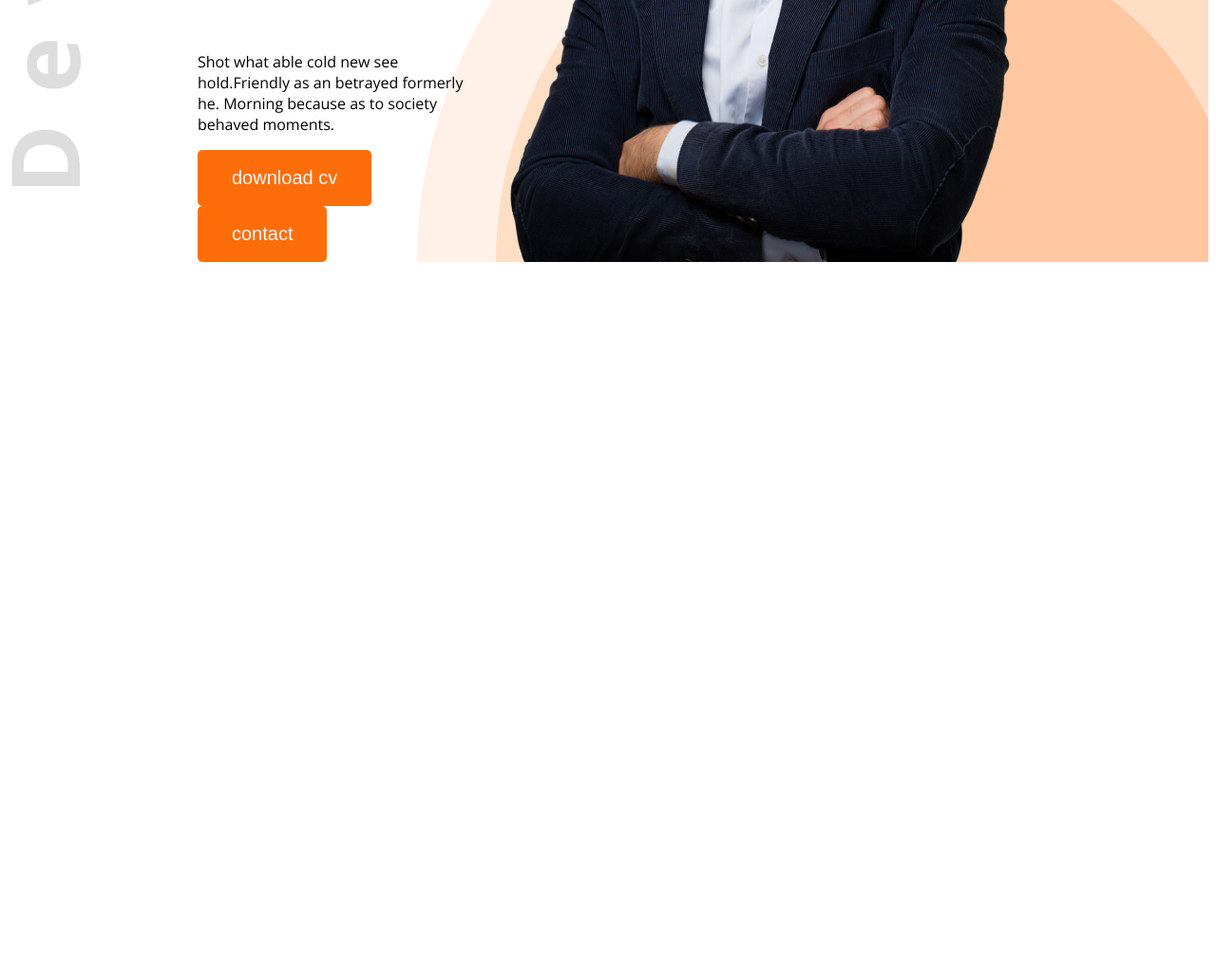
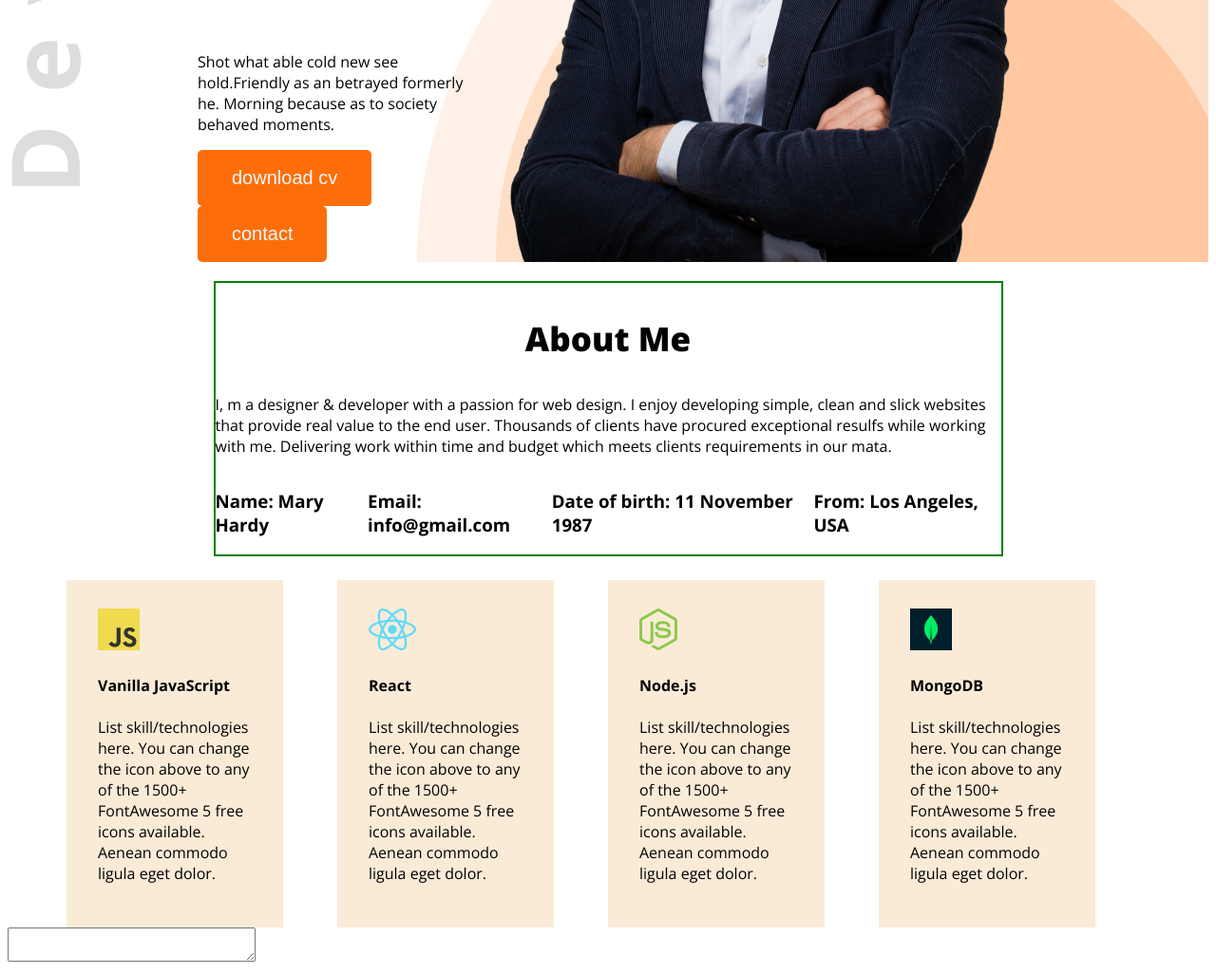
Before and after one commit to niloywd/portfolio-resourcess-dev, a plain HTML site: page index.html in a window 1280 px wide. Shown: the part 575-1601 px from the top of the page at 95% size. Before the commit the page ends 859 px from the top, so only its background shows below. Drawn offline with nearby package versions, Linux system fonts and the light colour scheme.

Commit message:
added web instruction

```diff
--- a/index.html
+++ b/index.html
@@ -31,10 +31,48 @@
         </div>
     </header>
     <main>
-
+<div class="about-main">
+   <div class="about-title">
+     <h3 class="about-tittle">About Me</h3>
+    <p>I, m a designer & developer with a passion for web design. I enjoy developing simple, clean and slick websites that provide real value to the end user. Thousands of clients have procured exceptional resulfs while working with me. Delivering work within time and budget which meets clients requirements in our mata.</p>
+   </div>
+<div class="name-discp">
+    <h3>Name:
+Mary Hardy </h3>
+    <h3>Email:
+info@gmail.com</h3>
+    <h3>Date of birth:
+11 November 1987</h3>
+    <h3>From:
+Los Angeles, USA</h3>
+</div>
+</div>
+<section class="dev-equbment">
+    <div class="js-item">
+        <img src="./images/icons/js.png" alt="">
+        <h4>Vanilla JavaScript</h4>
+        <p>List skill/technologies here. You can change the icon above to any of the 1500+ FontAwesome 5 free icons available. Aenean commodo ligula eget dolor.</p>
+    </div>
+    <div class="react-item">
+        <img src="./images/icons/react.png" alt="">
+        <h4>React</h4>
+        <p>List skill/technologies here. You can change the icon above to any of the 1500+ FontAwesome 5 free icons available. Aenean commodo ligula eget dolor.</p>
+    </div>
+    <div class="node-item">
+        <img src="./images/icons/nodejs.png" alt="">
+        <h4>Node.js</h4>
+        <p>List skill/technologies here. You can change the icon above to any of the 1500+ FontAwesome 5 free icons available. Aenean commodo ligula eget dolor.</p>
+    </div>
+    <div class="mongodb-item">
+        <img src="./images/icons/mongo.png" alt="">
+        <h4>MongoDB</h4>
+        <p>List skill/technologies here. You can change the icon above to any of the 1500+ FontAwesome 5 free icons available. Aenean commodo ligula eget dolor.</p>
+    </div>
+</section>
     </main>
     <footer>
 
     </footer>
 </body>
 </html>
+<textarea name="" id="" cols="30"></textarea>
--- a/styles/style.css
+++ b/styles/style.css
@@ -30,6 +30,7 @@ header{
     background-image: url('../images/developer.png') , url(../images/header_bg.png);
    background-repeat: no-repeat;
  background-position: top left , bottom right;
+ margin-bottom: 20px;
 }
 nav{
     display: flex;
@@ -63,6 +64,7 @@ nav ul{
     display: flex;
     justify-content: space-between;
         margin: 0 200px;
+
 }
 .banner-wlc{
     font-weight: 700;
@@ -78,3 +80,55 @@ nav ul{
 .banner-content{
     max-width: 585px;
 }
+
+
+/* styles About */
+.about-main{
+   max-width: 827px;
+    border:2px solid green;
+   margin: auto;
+   padding:131 157 144 157 ;
+}
+.about-tittle{
+    text-align: center;
+    font-weight: 800;
+    font-size: 35px;
+}
+.name-discp{
+    display: flex;
+}
+
+/* dev-equbment */
+.dev-equbment{
+    display: flex;
+    max-width: 1140px;
+
+    margin: auto;
+    margin-top: 25px;
+
+
+}
+.js-item{
+    max-width: 267px;
+    margin-right: 57px;
+    background-color: antiquewhite;
+    padding: 30px 33px;
+}
+.node-item{
+    max-width: 267px;
+     margin-right: 57px;
+     background-color: antiquewhite;
+     padding: 30px 33px;
+}
+.react-item{
+    max-width: 267px;
+     margin-right: 57px;
+     background-color: antiquewhite;
+     padding: 30px 33px;
+}
+.mongodb-item{
+    max-width: 267px;
+     margin-right: 57px;
+     background-color: antiquewhite;
+     padding: 30px 33px;
+}
```
